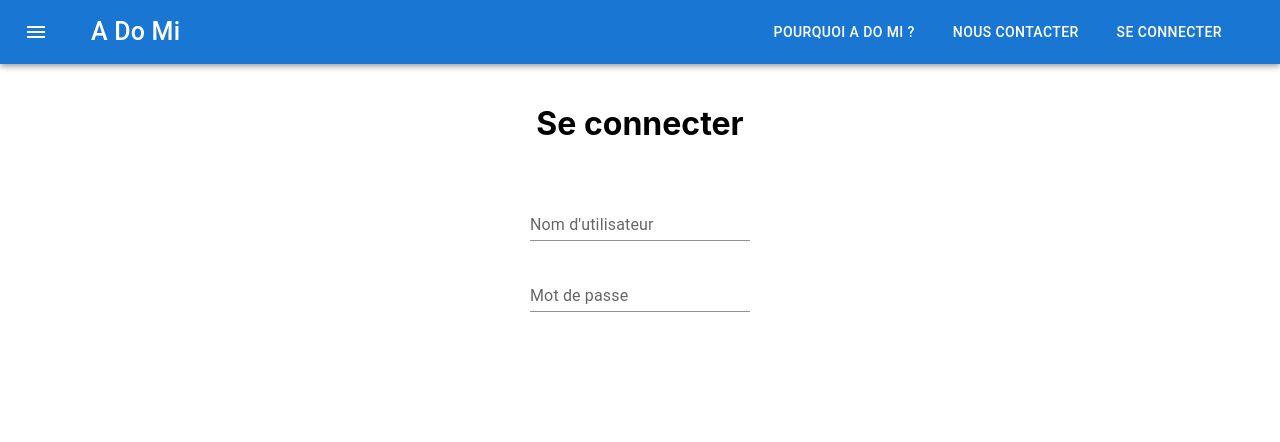
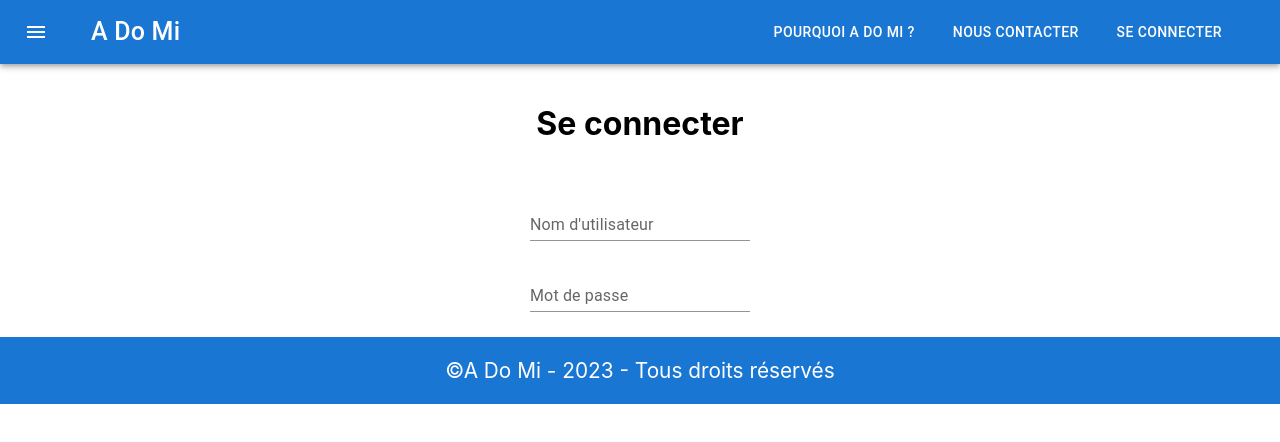
Before and after one commit to TheoSoko/adomi-web, a React (Create React App) app: page /account in a window 1280 px wide. Shown: the top 442 px of the page. Built offline with nearby package versions, Linux system fonts and the light colour scheme.

Commit message:
maj moha

```diff
--- /dev/null
+++ b/src/components/footer.tsx
@@ -0,0 +1,26 @@
+import React from 'react'
+
+function Footer() {
+
+    const style = {
+        conteneurFooter : {
+            backgroundColor: "#1976D2",
+            display: "flex",
+            justifyContent: "center",
+            alignItems: "center"
+        },
+
+        textFooter : {
+            color: "white",
+            fontSize: "1.3rem"
+        }
+    }
+  return (
+    <div style={style.conteneurFooter}>
+        <p style={style.textFooter}>&copy;A Do Mi - 2023 - Tous droits réservés</p>
+
+    </div>
+  )
+}
+
+export default Footer
--- a/src/components/userData.tsx
+++ b/src/components/userData.tsx
@@ -1,6 +1,8 @@
 import React from 'react'
+import { User, UserProp} from '../types/types';
 
-export default function displayUserInfo(props:any) {
+
+export default function displayUserInfo(props:UserProp) {
 
         const user = props.userinfo;
 
@@ -22,11 +24,11 @@ export default function displayUserInfo(props:any) {
             return (
                 <div style={style.conteneurInfos}>
 
-                    <p><b>Nom :</b> {user.firstName}</p>
+                    <p><b>Nom :</b> {user.first_name}</p>
 
-                    <p><b>Prénom :</b> {user.lastName}</p>
+                    <p><b>Prénom :</b> {user.last_name}</p>
 
-                    <p><b>Nom d'utilisateur :</b> {user.userName}</p>
+                    <p><b>Nom d'utilisateur :</b> {user.user_name}</p>
 
                     <p><b>E-mail :</b> {user.email}</p>
 
--- a/src/pages/account.tsx
+++ b/src/pages/account.tsx
@@ -1,4 +1,5 @@
 import Navbar from '../components/navbar'
+import Footer from '../components/footer';
 import {useState, useEffect } from 'react'
 import { useNavigate } from 'react-router-dom';
 import { Credentials, User } from '../types/types'
@@ -19,7 +20,7 @@ export default function Account (props: {credentials:Credentials}){
 
     const url = "http://localhost:8000/users/" + props.credentials.id
 
-    const [userinfo, setUserInfo] = useState('');
+    const [userinfo, setUserInfo] = useState<User>();
 
     useEffect(()=>{
 
@@ -57,14 +58,18 @@ export default function Account (props: {credentials:Credentials}){
     return (
         <div style={styles.container}>
             <Navbar/>
+
             <p style={styles.paragraph}>Ceci est votre page personnelle, vous pouvez y consulter vos informations.</p>
             <h1 style={styles.paragraph}>Vos informations personnelles: </h1>
             <ul style={styles.infoList}>
                 {
                     // displayUserInfo()
-                    <UserData userinfo={userinfo}/>
+                    (!userinfo)?  null : <UserData userinfo={userinfo}/>
+
                 }
             </ul>
+
+            <Footer/>
         </div>
     )
 }
--- a/src/pages/contact.tsx
+++ b/src/pages/contact.tsx
@@ -1,4 +1,5 @@
 import Navbar from "../components/navbar";
+import Footer from "../components/footer";
 import { useEffect, useState } from "react";
 import contact from "../css/Contact.module.css";
 import axios from "axios";
@@ -149,7 +150,7 @@ import TestCustomer from "../components/userData";
 
             </div>
 
-            <TestCustomer userinfo={userinfo}/>
+            <Footer/>
 
         </div>
     )
--- a/src/pages/homePage.tsx
+++ b/src/pages/homePage.tsx
@@ -1,4 +1,5 @@
 import Navbar from '../components/navbar'
+import Footer from '../components/footer'
 
 export default function HomePage(){
     return(
@@ -26,6 +27,9 @@ export default function HomePage(){
                     que vous nous rejoignerez et nous donnerez votre {false && "argent et votre "}confiance.
                 </p>
             </div>
+
+            <Footer/>
+
         </div>
     )
 }
--- a/src/pages/signIn.tsx
+++ b/src/pages/signIn.tsx
@@ -1,4 +1,5 @@
-import Navbar from '../components/navbar'
+import Navbar from '../components/navbar';
+import Footer from '../components/footer';
 import FormControl from '@mui/material/FormControl';
 import FormHelperText from '@mui/material/FormHelperText';
 import Input from '@mui/material/Input';
@@ -31,7 +32,9 @@ export default function SignIn(props: {updateCredentials?: any}){
 
     return(
         <div style={styles.container}>
+
             <Navbar/>
+
             <h1 style={styles.title}>Se connecter</h1>
             <form>
                 <div style={styles.formField}>
@@ -73,6 +76,9 @@ export default function SignIn(props: {updateCredentials?: any}){
                     : <p>{null}</p>
                 }
             </form>
+
+            <Footer/>
+
         </div>
     )
 }
```
Also changed, not shown: src/pages/appointmentForm.tsx (added, +16 -0 lines), src/types/types.ts (+7 -2 lines).
